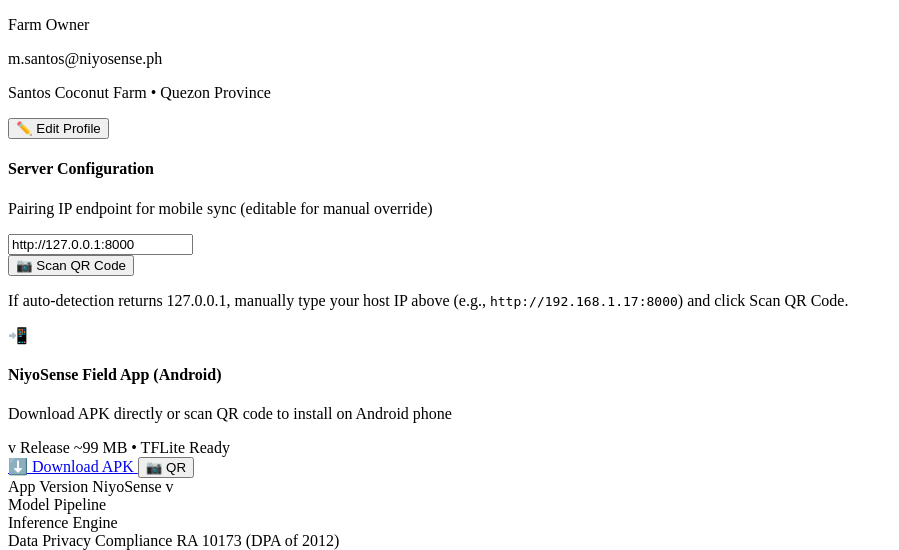
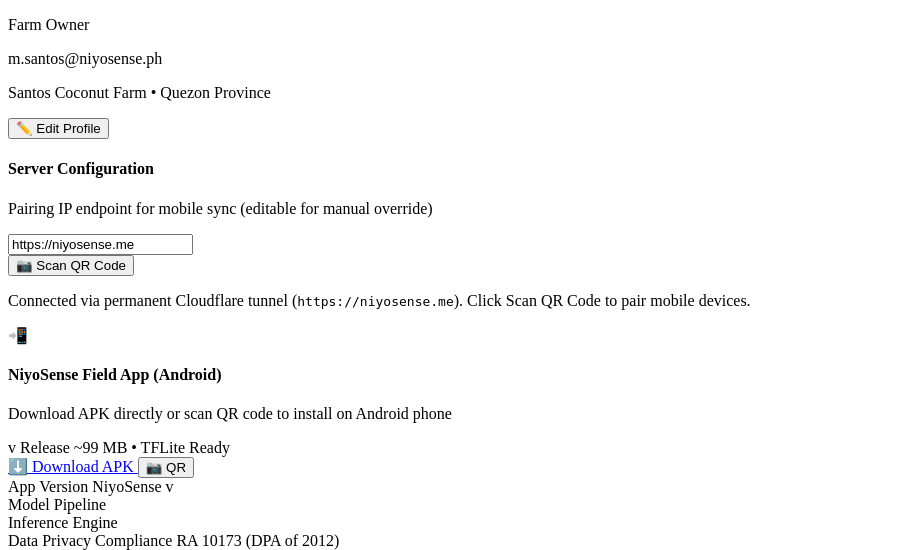
Before and after one commit to Cbolea23/niyosense-capstone, a Django app: template backend/templates/dashboard/includes/tab_settings.html in a window 1280 px wide. Shown: the part 221-771 px from the top of the page, without its empty margins (0-899 px from the left). Run offline with Django 5.2, Linux system fonts and the light colour scheme; the template is opened without the code that fills it, so the values that code supplies are empty.

Commit message:
chore(deploy): set https://niyosense.me as default server URL in dashboard QR/host-ip API and docker-compose

```diff
--- a/backend/templates/dashboard/includes/tab_settings.html
+++ b/backend/templates/dashboard/includes/tab_settings.html
@@ -49,8 +49,8 @@
 
         <div class="flex items-center gap-2">
             <div class="relative w-full flex items-center">
-                <input type="text" id="serverIpInput" value="http://127.0.0.1:8000"
-                    placeholder="e.g. http://192.168.1.17:8000"
+                <input type="text" id="serverIpInput" value="https://niyosense.me"
+                    placeholder="e.g. https://niyosense.me"
                     class="w-full bg-slate-50 border border-slate-200/80 rounded-xl pl-4 pr-10 py-2.5 text-xs font-mono font-semibold text-slate-700 focus:outline-none focus:ring-2 focus:ring-emerald-500/20 focus:border-emerald-500 transition" />
                 <span class="absolute right-3 flex h-2.5 w-2.5">
                     <span
@@ -64,8 +64,7 @@
                 <span>📷</span> <span data-i18n="scan_qr_code">Scan QR Code</span>
             </button>
         </div>
-        <p class="text-[11px] text-slate-400" data-i18n="server_ip_hint">If auto-detection returns 127.0.0.1, manually type your host IP above
-            (e.g., <code class="text-emerald-600 font-mono">http://192.168.1.17:8000</code>) and click Scan QR Code.</p>
+        <p class="text-[11px] text-slate-400" data-i18n="server_ip_hint">Connected via permanent Cloudflare tunnel (<code class="text-emerald-600 font-mono">https://niyosense.me</code>). Click Scan QR Code to pair mobile devices.</p>
     </div>
 
     <!-- Mobile App Installation Card -->
--- a/backend/templates/dashboard/index.html
+++ b/backend/templates/dashboard/index.html
@@ -115,7 +115,7 @@
     </div>
 
     <script>
-        let autoDetectedUrl = "http://127.0.0.1:8000";
+        let autoDetectedUrl = "https://niyosense.me";
         let userHasEditedIp = false;
 
         // Initialize Chart.js instances
```
Also changed, not shown: backend/apps/scans/views.py (+15 -3 lines).
